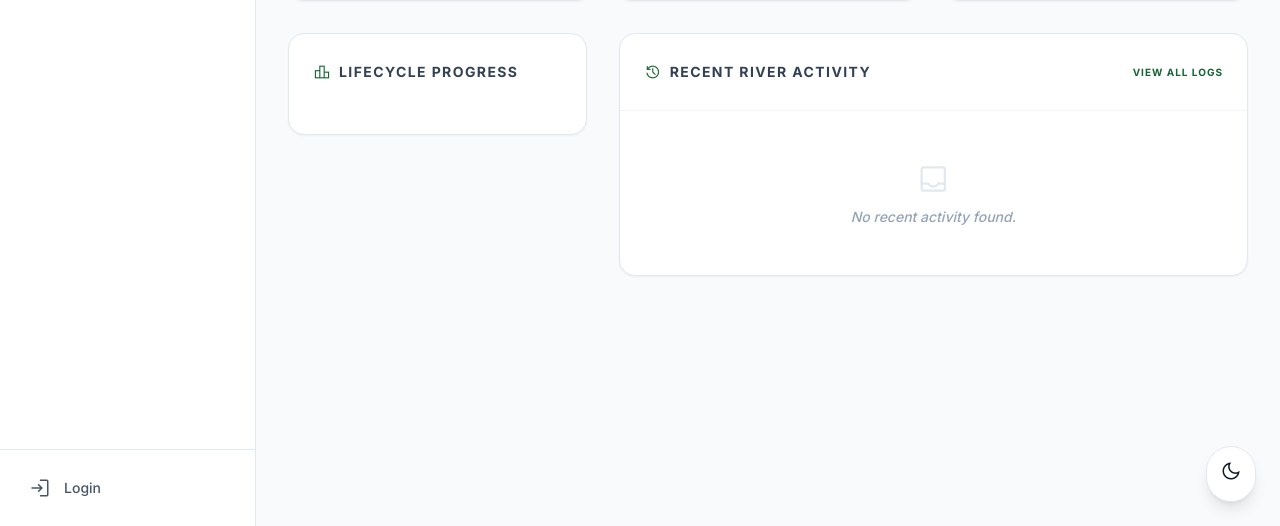
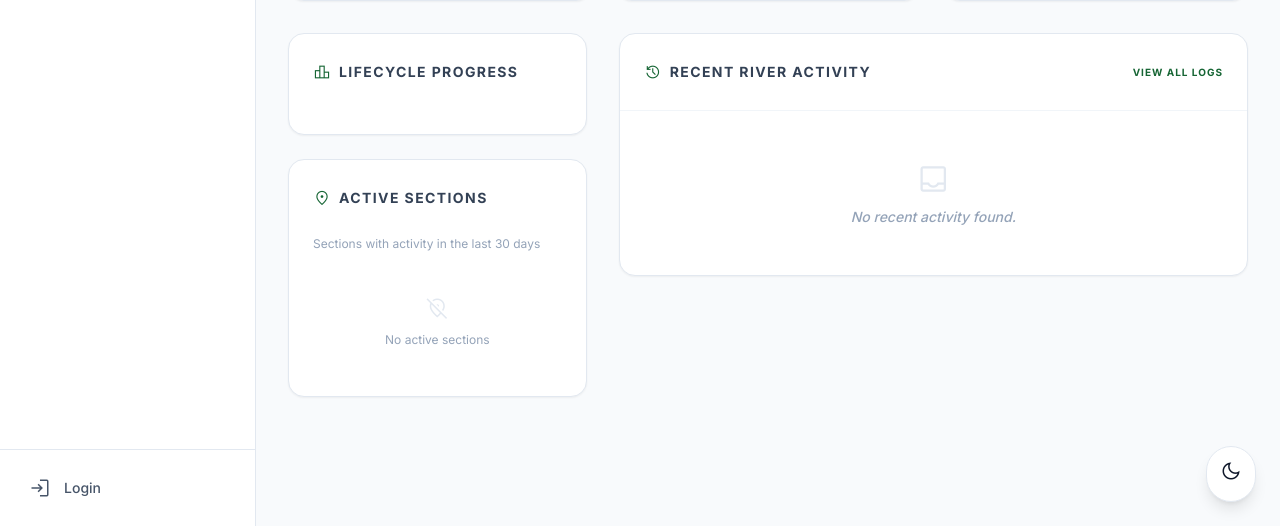
Before and after one commit to KobusWHMeiring/river, a Django app: template core/templates/core/dashboard.html in a window 1280 px wide. Shown: the part 274-800 px from the top of the page. Run offline with Django 5.2, Linux system fonts and the light colour scheme; the template is opened without the code that fills it, so the values that code supplies are empty; some libraries are stand-ins or nearby versions.

Commit message:
feat: Add Active Sections card to Dashboard
- Query sections with VisitLogs in last 30 days
- Annotate with last_visit_date and visit_count
- Add Active Sections card below Lifecycle Progress
- Display section color, name, last activity, and visit count
- Link to section detail page

```diff
--- a/core/templates/core/dashboard.html
+++ b/core/templates/core/dashboard.html
@@ -113,6 +113,33 @@
                         {% endfor %}
                     </div>
                 </div>
+
+                <!-- Active Sections -->
+                <div class="bg-white dark:bg-slate-900 rounded-2xl border border-slate-200 dark:border-slate-800 p-6 shadow-sm">
+                    <h2 class="text-sm font-bold text-slate-700 dark:text-slate-300 uppercase tracking-widest flex items-center gap-2 mb-6">
+                        <span class="material-symbols-outlined text-lg text-primary">location_on</span>
+                        Active Sections
+                    </h2>
+                    <p class="text-xs text-slate-400 mb-4">Sections with activity in the last 30 days</p>
+
+                    <div class="space-y-3">
+                        {% for section in active_sections %}
+                        <a href="{% url 'section_detail' section.pk %}" class="flex items-center gap-3 p-3 rounded-lg hover:bg-slate-50 dark:hover:bg-slate-800/50 transition-colors group">
+                            <div class="w-1 h-10 rounded-full shrink-0" style="background-color: {{ section.color_code }};"></div>
+                            <div class="flex-1 min-w-0">
+                                <p class="text-sm font-semibold text-slate-700 dark:text-slate-300 truncate group-hover:text-primary transition-colors">{{ section.name }}</p>
+                                <p class="text-xs text-slate-400">Last visited {{ section.last_visit_date|timesince }} ago</p>
+                            </div>
+                            <span class="text-xs font-bold text-slate-500 bg-slate-100 dark:bg-slate-800 px-2 py-1 rounded">{{ section.visit_count }}</span>
+                        </a>
+                        {% empty %}
+                        <div class="text-center py-6">
+                            <span class="material-symbols-outlined text-2xl text-slate-200 mb-2 block">location_off</span>
+                            <p class="text-xs text-slate-400">No active sections</p>
+                        </div>
+                        {% endfor %}
+                    </div>
+                </div>
             </div>
 
             <!-- Recent Activity Feed -->
--- a/core/templates/core/visit_log_form.html
+++ b/core/templates/core/visit_log_form.html
@@ -78,6 +78,11 @@
                 {% csrf_token %}
                 {{ metric_formset.management_form }}
                 {{ photo_formset.management_form }}
+
+                {# Render hidden ID fields for existing metrics and photos to ensure they are tracked #}
+                {% for m_form in metric_formset %}{{ m_form.id }}{% endfor %}
+                {% for p_form in photo_formset %}{{ p_form.id }}{% endfor %}
+
                 <input type="hidden" name="next" value="{{ next }}">
 
                 <!-- Task Context Header -->
```
Also changed, not shown: core/views.py (+11 -0 lines).
